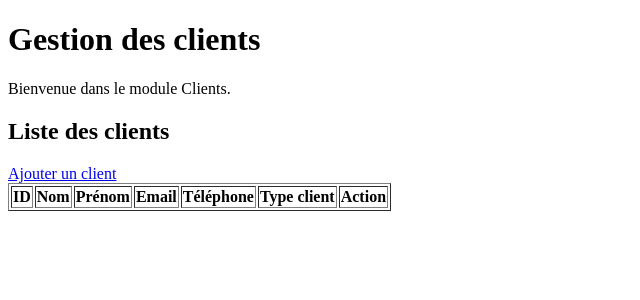
After one commit to AnissaHub/pilotage-commercial, a PHP site: template application/views/scripts/client/index.phtml in a window 1280 px wide. The commit adds this page. Shown: the top 300 px of the page, without its empty margins (0-640 px from the left). Run offline with PHP 8.4, Linux system fonts and the light colour scheme; the template is opened without the code that fills it, so the values that code supplies are empty.

Commit message:
Ajout du module de gestion des clients

```diff
--- a/application/controllers/IndexController.php
+++ b/application/controllers/IndexController.php
@@ -1,10 +1,9 @@
-
 <?php
 
 class IndexController extends Zend_Controller_Action
 {
     public function indexAction()
     {
-        // Page d'accueil de l'application
+        // Page d'accueil
     }
 }
--- /dev/null
+++ b/application/views/scripts/client/index.phtml
@@ -0,0 +1,50 @@
+<!DOCTYPE html>
+<html lang="fr">
+
+<head>
+    <meta charset="UTF-8">
+    <title>Gestion des clients</title>
+</head>
+
+<body>
+
+    <h1>Gestion des clients</h1>
+
+    <p>Bienvenue dans le module Clients.</p>
+
+    <h2>Liste des clients</h2>
+
+    <a href="/client/ajouter">Ajouter un client</a>
+
+    <table border="1">
+        <tr>
+            <th>ID</th>
+            <th>Nom</th>
+            <th>Prénom</th>
+            <th>Email</th>
+            <th>Téléphone</th>
+            <th>Type client</th>
+            <th>Action</th>
+        </tr>
+
+        <?php foreach ($this->clients as $client): ?>
+            <tr>
+                <td><?= $client['id_client'] ?></td>
+                <td><?= $client['nom'] ?></td>
+                <td><?= $client['prenom'] ?></td>
+                <td><?= $client['email'] ?></td>
+                <td><?= $client['telephone'] ?></td>
+                <td><?= $client['type_client'] ?></td>
+                <td>
+                    <a href="/client/supprimer/id/<?= $client['id_client'] ?>">
+                        Supprimer
+                    </a>
+                </td>
+            </tr>
+        <?php endforeach; ?>
+
+    </table>
+
+</body>
+
+</html>
```
Also changed, not shown: application/Bootstrap.php (+14 -3 lines), application/controllers/ClientController.php (added, +28 -0 lines), application/controllers/ErrorController.php (added, +46 -0 lines), application/models/Client.php (added, +28 -0 lines).
